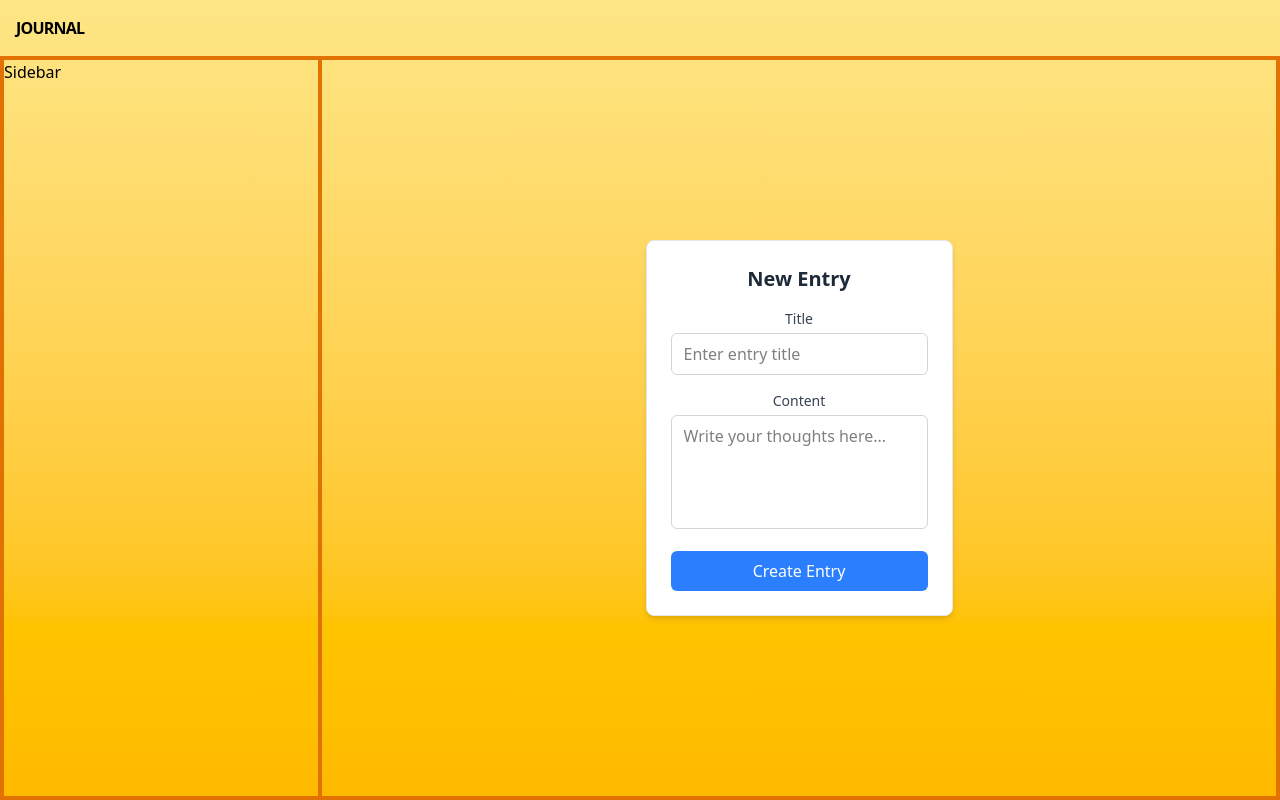
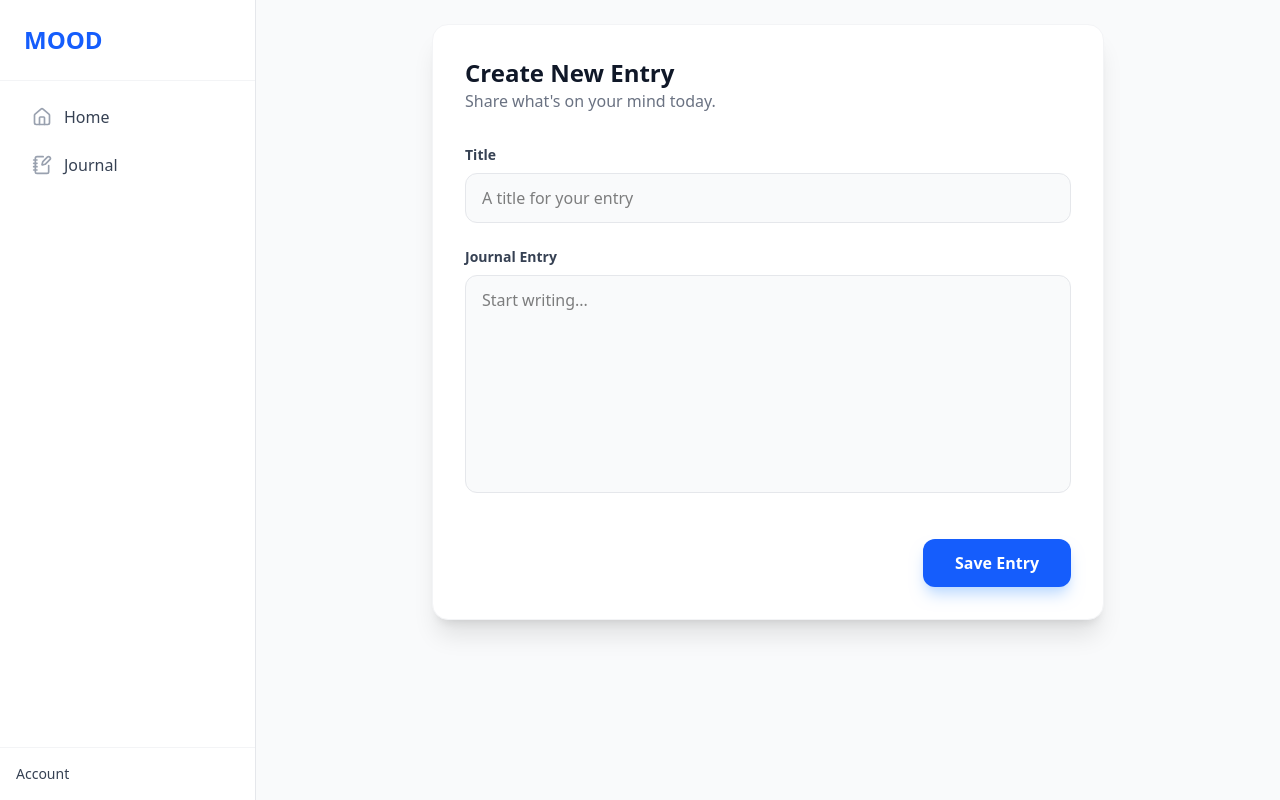
Before and after one commit to w-stawski/mood, a Next.js app: page /journal/new in a window 1280 px wide. Built offline with nearby package versions, Linux system fonts and the light colour scheme; no server answers.

Commit message:
ui trae rework

```diff
--- a/src/app/(dashboard)/journal/page.tsx
+++ b/src/app/(dashboard)/journal/page.tsx
@@ -1,18 +1,43 @@
 import Link from 'next/link';
 import EntryCard from '../../../components/EntryCard';
 import { getEntries } from '../../../utils/helpers';
+import { PlusCircle } from 'lucide-react';
 
 export default async function Page() {
   const entries = await getEntries();
 
   return (
-    <div className="p-5 grid grid-cols-3 gap-4">
-      <Link href="/journal/new">
-        <EntryCard title="Add New Entry" content="" />
-      </Link>
-      {entries?.map((entry) => (
-        <EntryCard key={entry.id} title={entry.title} content={entry.content} />
-      ))}
+    <div className="space-y-8">
+      <header className="flex justify-between items-center">
+        <h1 className="text-3xl font-bold text-gray-900">Your Journal</h1>
+        <Link
+          href="/journal/new"
+          className="flex items-center gap-2 bg-blue-600 text-white px-4 py-2 rounded-lg hover:bg-blue-700 transition-colors shadow-sm"
+        >
+          <PlusCircle size={20} />
+          <span>New Entry</span>
+        </Link>
+      </header>
+
+      <div className="grid grid-cols-1 sm:grid-cols-2 lg:grid-cols-3 xl:grid-cols-4 gap-6">
+        {entries?.map((entry) => (
+          <Link key={entry.id} href={`/journal/${entry.id}`}>
+            <EntryCard title={entry.title} content={entry.content} />
+          </Link>
+        ))}
+      </div>
+
+      {(!entries || entries.length === 0) && (
+        <div className="text-center py-20 bg-white rounded-xl border border-dashed border-gray-300">
+          <p className="text-gray-500 text-lg">No journal entries yet. Start by creating one!</p>
+          <Link
+            href="/journal/new"
+            className="mt-4 inline-block text-blue-600 font-medium hover:underline"
+          >
+            Create your first entry
+          </Link>
+        </div>
+      )}
     </div>
   );
 }
--- a/src/app/(dashboard)/layout.tsx
+++ b/src/app/(dashboard)/layout.tsx
@@ -1,8 +1,53 @@
+import { UserButton } from '@clerk/nextjs';
+import { Home, NotebookPen, LogOut } from 'lucide-react';
+import Link from 'next/link';
+
+const links = [
+  { href: '/', label: 'Home', icon: Home },
+  { href: '/journal', label: 'Journal', icon: NotebookPen },
+];
+
 export default function Layout({ children }: { children: React.ReactNode }) {
   return (
-    <div className="flex flex-1 border-4 border-amber-600">
-      <aside className="min-w-1/4 border-r-4 border-amber-600">Sidebar</aside>
-      {children}
+    <div className="flex h-screen w-full bg-gray-50 overflow-hidden">
+      {/* Sidebar */}
+      <aside className="w-64 bg-white border-r border-gray-200 hidden md:flex flex-col">
+        <div className="p-6 border-b border-gray-100">
+          <h1 className="text-2xl font-bold text-blue-600">MOOD</h1>
+        </div>
+
+        <nav role="navigation" className="flex-1 p-4 space-y-2">
+          {links.map((link) => (
+            <Link
+              key={link.href}
+              href={link.href}
+              aria-label={link.label}
+              className="flex items-center gap-3 px-4 py-2 text-gray-700 hover:bg-blue-50 hover:text-blue-600 rounded-lg transition-colors group">
+              <link.icon className="w-5 h-5 text-gray-400 group-hover:text-blue-500" />
+              <span className="font-medium">{link.label}</span>
+            </Link>
+          ))}
+        </nav>
+
+        <div className="p-4 border-t border-gray-100 flex items-center justify-between">
+          <div className="flex items-center gap-3">
+            <UserButton />
+            <span className="text-sm font-medium text-gray-700">Account</span>
+          </div>
+        </div>
+      </aside>
+
+      {/* Main Content */}
+      <div className="flex-1 flex flex-col min-w-0">
+        <header className="h-16 bg-white border-b border-gray-200 flex items-center justify-between px-6 md:hidden">
+          <h1 className="text-xl font-bold text-blue-600">MOOD</h1>
+          <UserButton />
+        </header>
+
+        <main className="flex-1 overflow-y-auto p-6">
+          <div className="max-w-7xl mx-auto">{children}</div>
+        </main>
+      </div>
     </div>
   );
 }
--- a/src/app/layout.tsx
+++ b/src/app/layout.tsx
@@ -1,5 +1,4 @@
-import { ClerkProvider, UserButton } from '@clerk/nextjs';
-import { ui } from '@clerk/ui';
+import { ClerkProvider } from '@clerk/nextjs';
 import type { Metadata } from 'next';
 import { Geist, Geist_Mono } from 'next/font/google';
 import './globals.css';
@@ -27,15 +26,7 @@ export default function RootLayout({
   return (
     <ClerkProvider>
       <html lang="en" className={`${geistSans.variable} ${geistMono.variable} h-full antialiased`}>
-        <body className="min-h-full flex flex-col bg-linear-to-b from-amber-200 to-amber-400">
-          <header className="p-4">
-            <nav className="flex justify-between items-center max-w-7xl mx-auto">
-              <span className="font-black tracking-tighter uppercase">Journal</span>
-              <UserButton />
-            </nav>
-          </header>
-          <main className="flex-1 flex flex-col">{children}</main>
-        </body>
+        <body className="min-h-full flex flex-col bg-white">{children}</body>
       </html>
     </ClerkProvider>
   );
--- a/src/app/page.tsx
+++ b/src/app/page.tsx
@@ -1,30 +1,89 @@
 import { auth } from '@clerk/nextjs/server';
-import { Heart } from 'lucide-react';
+import { Sparkles, ArrowRight, Shield, Zap, Smile } from 'lucide-react';
 import Link from 'next/link';
 
 export default async function Home() {
   const { userId } = await auth();
-
   const link = userId ? '/journal' : '/sign-in';
 
   return (
-    <div className="w-screen h-screen flex justify-center items-center px-4">
-      <div className="w-full max-w-md text-center">
-        <h1 className="text-4xl sm:text-6xl font-bold text-gray-800 mb-4">Welcome to Your Journal</h1>
-
-        <div className="flex justify-center mb-4">
-          <Heart size={32} color="red" />
+    <div className="min-h-screen bg-white text-gray-900 selection:bg-blue-100">
+      {/* Navigation */}
+      <nav className="max-w-7xl mx-auto px-6 py-8 flex justify-between items-center">
+        <div className="flex items-center gap-2">
+          <div className="w-10 h-10 bg-blue-600 rounded-xl flex items-center justify-center shadow-lg shadow-blue-200">
+            <Sparkles className="text-white w-6 h-6" />
+          </div>
+          <span className="text-2xl font-black tracking-tight text-blue-600">MOOD</span>
         </div>
-
-        <p className="text-gray-600 text-base sm:text-lg mb-6">
-          Capture your thoughts, memories, and moments in a safe, personal space.
-        </p>
         <Link href={link}>
-          <button className="w-full bg-blue-500 text-white px-6 py-2 rounded-md hover:bg-blue-600 transition-all hover:scale-105 duration-1000">
-            Start Journaling
+          <button className="px-6 py-2.5 bg-gray-900 text-white font-semibold rounded-full hover:bg-gray-800 transition-all active:scale-95 shadow-lg shadow-gray-200">
+            {userId ? 'Go to Dashboard' : 'Sign In'}
           </button>
         </Link>
-      </div>
+      </nav>
+
+      {/* Hero Section */}
+      <main className="max-w-7xl mx-auto px-6 pt-20 pb-32">
+        <div className="grid lg:grid-cols-2 gap-16 items-center">
+          <div className="space-y-8">
+            <div className="inline-flex items-center gap-2 px-3 py-1 bg-blue-50 text-blue-600 rounded-full text-sm font-bold border border-blue-100">
+              <Zap size={14} />
+              <span>v1.0 is now live</span>
+            </div>
+
+            <h1 className="text-6xl md:text-7xl font-black leading-[1.1] tracking-tight text-gray-900">
+              Track your <span className="text-blue-600">mood</span>, <br />
+              shape your life.
+            </h1>
+
+            <p className="text-xl text-gray-500 leading-relaxed max-w-lg">
+              The simplest way to keep track of your thoughts and feelings.
+              Beautiful, private, and always with you.
+            </p>
+
+            <div className="flex flex-col sm:flex-row gap-4 pt-4">
+              <Link href={link}>
+                <button className="w-full sm:w-auto px-10 py-4 bg-blue-600 text-white font-bold rounded-2xl hover:bg-blue-700 transition-all flex items-center justify-center gap-2 group shadow-xl shadow-blue-100">
+                  Start Journaling
+                  <ArrowRight className="w-5 h-5 group-hover:translate-x-1 transition-transform" />
+                </button>
+              </Link>
+              <button className="w-full sm:w-auto px-10 py-4 bg-white text-gray-700 font-bold rounded-2xl border-2 border-gray-100 hover:border-gray-200 transition-all">
+                Learn More
+              </button>
+            </div>
+          </div>
+
+          <div className="relative">
+            <div className="absolute -inset-4 bg-blue-500/10 blur-3xl rounded-full" />
+            <div className="relative bg-white p-8 rounded-[2.5rem] shadow-2xl border border-gray-100">
+              <div className="grid grid-cols-2 gap-6">
+                {[
+                  { icon: Shield, title: 'Private', color: 'text-emerald-500', bg: 'bg-emerald-50' },
+                  { icon: Smile, title: 'Simple', color: 'text-amber-500', bg: 'bg-amber-50' },
+                  { icon: Zap, title: 'Fast', color: 'text-blue-500', bg: 'bg-blue-50' },
+                  { icon: Sparkles, title: 'Insights', color: 'text-purple-500', bg: 'bg-purple-50' },
+                ].map((feature, i) => (
+                  <div key={i} className="p-6 rounded-3xl bg-gray-50 hover:bg-white hover:shadow-xl transition-all border border-transparent hover:border-gray-100 group">
+                    <div className={`w-12 h-12 ${feature.bg} rounded-2xl flex items-center justify-center mb-4 group-hover:scale-110 transition-transform`}>
+                      <feature.icon className={`w-6 h-6 ${feature.color}`} />
+                    </div>
+                    <h3 className="font-bold text-lg">{feature.title}</h3>
+                  </div>
+                ))}
+              </div>
+            </div>
+          </div>
+        </div>
+      </main>
+
+      {/* Footer */}
+      <footer className="border-t border-gray-100 py-12">
+        <div className="max-w-7xl mx-auto px-6 text-center text-gray-400 text-sm">
+          © 2026 MOOD Journal. Built for personal reflection.
+        </div>
+      </footer>
     </div>
   );
 }
--- a/src/app/sign-in/[[...slug]]/page.tsx
+++ b/src/app/sign-in/[[...slug]]/page.tsx
@@ -2,8 +2,14 @@ import { SignIn } from '@clerk/nextjs';
 
 export default function Page() {
   return (
-    <div className="w-screen h-screen flex justify-center pt-20">
-      <SignIn forceRedirectUrl="/new-user" />
+    <div className="min-h-screen flex flex-col items-center justify-center bg-gray-50 px-4">
+      <div className="mb-8 text-center">
+        <h1 className="text-3xl font-black text-blue-600 mb-2">MOOD</h1>
+        <p className="text-gray-500">Welcome back! Please sign in to continue.</p>
+      </div>
+      <div className="w-full max-w-md bg-white p-2 rounded-2xl shadow-xl shadow-blue-100/50">
+        <SignIn forceRedirectUrl="/new-user" />
+      </div>
     </div>
   );
 }
--- a/src/app/sign-up/[[...slug]]/page.tsx
+++ b/src/app/sign-up/[[...slug]]/page.tsx
@@ -2,8 +2,14 @@ import { SignUp } from '@clerk/nextjs';
 
 export default function Page() {
   return (
-    <div className="w-screen h-screen flex justify-center pt-20">
-      <SignUp forceRedirectUrl="/new-user" />
+    <div className="min-h-screen flex flex-col items-center justify-center bg-gray-50 px-4">
+      <div className="mb-8 text-center">
+        <h1 className="text-3xl font-black text-blue-600 mb-2">MOOD</h1>
+        <p className="text-gray-500">Join us to start tracking your thoughts.</p>
+      </div>
+      <div className="w-full max-w-md bg-white p-2 rounded-2xl shadow-xl shadow-blue-100/50">
+        <SignUp forceRedirectUrl="/new-user" />
+      </div>
     </div>
   );
 }
--- a/src/components/EntryCard.tsx
+++ b/src/components/EntryCard.tsx
@@ -1,8 +1,16 @@
 export default function EntryCard({ title, content }: { title: string; content: string }) {
   return (
-    <div className="bg-white shadow-md rounded-lg p-6 border border-gray-200 text-center h-65 overflow-hidden">
-      <h2 className="text-xl font-semibold text-gray-800 mb-2">{title}</h2>
-      <p className="text-gray-600 wrap-break-word overflow-hidden">{content}</p>
+    <div className="group bg-white shadow-sm hover:shadow-md rounded-xl p-6 border border-gray-200 transition-all duration-200 hover:border-blue-300 h-64 flex flex-col">
+      <h2 className="text-xl font-bold text-gray-900 mb-3 group-hover:text-blue-600 transition-colors line-clamp-2">
+        {title}
+      </h2>
+      <p className="text-gray-600 text-sm leading-relaxed overflow-hidden line-clamp-5 flex-1">
+        {content}
+      </p>
+      <div className="mt-4 pt-4 border-t border-gray-50 flex justify-between items-center">
+        <span className="text-xs font-medium text-gray-400 uppercase tracking-wider">Journal Entry</span>
+        <div className="w-2 h-2 rounded-full bg-blue-500 opacity-0 group-hover:opacity-100 transition-opacity" />
+      </div>
     </div>
   );
 }
--- a/src/components/NewEntryCard.tsx
+++ b/src/components/NewEntryCard.tsx
@@ -2,40 +2,49 @@ import { createEntry } from '../actions/post';
 
 export default function NewEntryCard() {
   return (
-    <div className="bg-white shadow-md rounded-lg p-6 border border-gray-200 text-center">
-      <h2 className="text-xl font-semibold text-gray-800 mb-4">New Entry</h2>
-      <form className="space-y-4" action={createEntry}>
+    <div className="w-full max-w-2xl bg-white shadow-xl rounded-2xl p-8 border border-gray-100">
+      <div className="mb-8">
+        <h2 className="text-2xl font-bold text-gray-900">Create New Entry</h2>
+        <p className="text-gray-500">Share what&apos;s on your mind today.</p>
+      </div>
+
+      <form className="space-y-6" action={createEntry}>
         <div>
-          <label htmlFor="title" className="block text-sm font-medium text-gray-700 mb-1">
+          <label htmlFor="title" className="block text-sm font-semibold text-gray-700 mb-2">
             Title
           </label>
           <input
             type="text"
             id="title"
             name="title"
-            className="w-full px-3 py-2 border border-gray-300 rounded-md focus:outline-none focus:ring-2 focus:ring-blue-500"
-            placeholder="Enter entry title"
+            autoComplete="off"
+            className="w-full px-4 py-3 border border-gray-200 rounded-xl focus:outline-none focus:ring-2 focus:ring-blue-500 focus:border-transparent transition-all bg-gray-50"
+            placeholder="A title for your entry"
             required
+            aria-required="true"
           />
         </div>
         <div>
-          <label htmlFor="content" className="block text-sm font-medium text-gray-700 mb-1">
-            Content
+          <label htmlFor="content" className="block text-sm font-semibold text-gray-700 mb-2">
+            Journal Entry
           </label>
           <textarea
             id="content"
             name="content"
-            rows={4}
-            className="w-full px-3 py-2 border border-gray-300 rounded-md focus:outline-none focus:ring-2 focus:ring-blue-500 resize-none"
-            placeholder="Write your thoughts here..."
+            rows={8}
+            className="w-full px-4 py-3 border border-gray-200 rounded-xl focus:outline-none focus:ring-2 focus:ring-blue-500 focus:border-transparent transition-all bg-gray-50 resize-none"
+            placeholder="Start writing..."
             required
+            aria-required="true"
           />
         </div>
-        <button
-          type="submit"
-          className="w-full bg-blue-500 text-white px-4 py-2 rounded-md hover:bg-blue-600 transition-colors">
-          Create Entry
-        </button>
+        <div className="flex items-center justify-end gap-4 pt-4">
+          <button
+            type="submit"
+            className="px-8 py-3 bg-blue-600 text-white font-bold rounded-xl hover:bg-blue-700 focus:ring-4 focus:ring-blue-200 transition-all shadow-lg shadow-blue-200 active:scale-[0.98]">
+            Save Entry
+          </button>
+        </div>
       </form>
     </div>
   );
```
